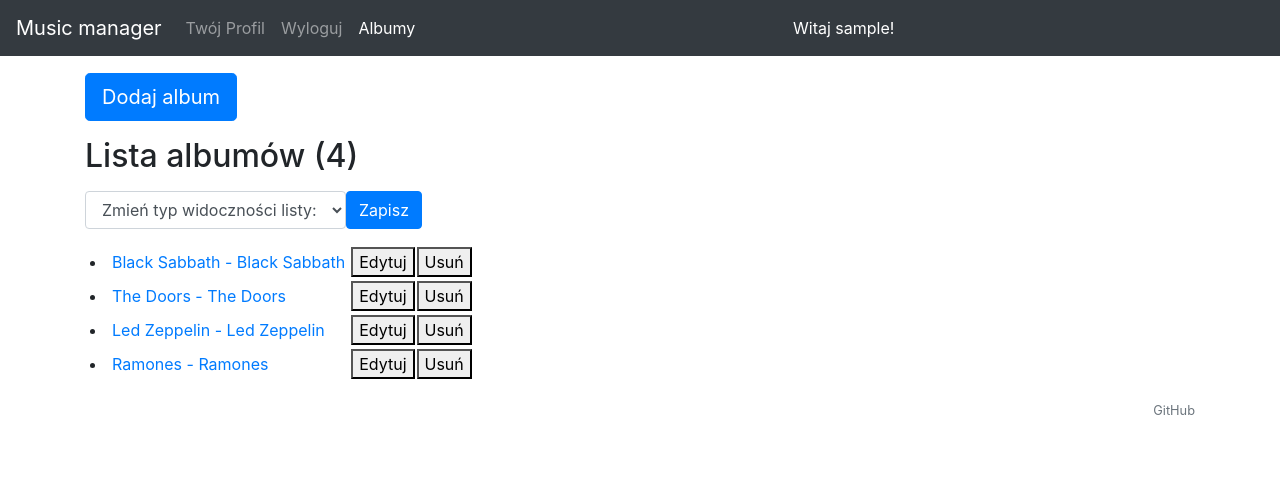
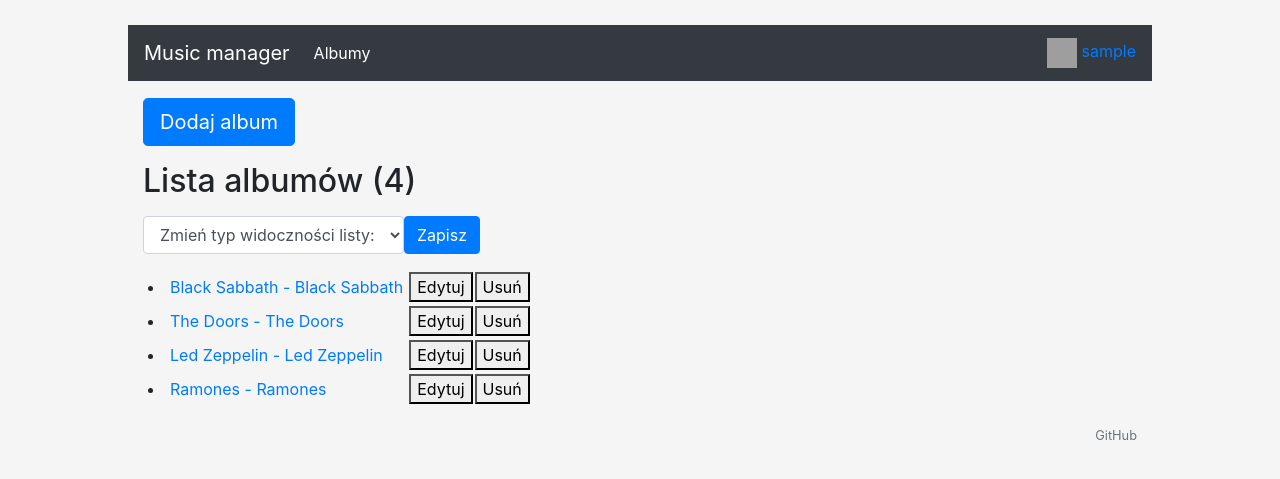
Before and after one commit to pyloveorg/music_manager, a Flask app: page /records/ in a window 1280 px wide. Shown: the top 479 px of the page. Run offline with Flask 2, Linux system fonts and the light colour scheme; a user stored in the database is signed in; data comes from the database, SQL or seed files in the repository; some libraries are stand-ins or nearby versions; grey boxes are pictures that could not be loaded.

Commit message:
improved menu: added drop-down list for the logged-in user

```diff
--- a/static/css/my_style.css
+++ b/static/css/my_style.css
@@ -1,5 +1,13 @@
+html{
+    background: WhiteSmoke;
+    padding-top: 25px;
+}
+
+
 body {
-
+    width: 80%;
+    margin: auto;
+    background: none;
 }
 
 pre {
--- a/templates/_base.html
+++ b/templates/_base.html
@@ -10,7 +10,13 @@
 
     <body>
 
-    {% include '_menu.html' %}
+    {% if session['username'] %}
+        {% include '_menu_log.html' %}
+    {% endif %}
+    {% if not session['username'] %}
+        {% include '_menu_no_log.html' %}
+    {% endif %}
+
 
     <div class="container">
         <div class="row">
@@ -34,13 +40,8 @@
     {% block content %}{% endblock %}
     </div>
 
-    <footer class="footer py-3">
-        <div class="container text-right">
-            <a class="text-secondary" href="https://github.com/pyloveorg/music_manager" target="_blank" rel="noopener">
-                <small>GitHub</small>
-            </a>
-        </div>
-    </footer>
+
+    {% include '_footer.html' %}
 
     <script src="https://code.jquery.com/jquery-3.2.1.slim.min.js" integrity="sha384-KJ3o2DKtIkvYIK3UENzmM7KCkRr/rE9/Qpg6aAZGJwFDMVNA/GpGFF93hXpG5KkN" crossorigin="anonymous"></script>
     <script src="https://cdnjs.cloudflare.com/ajax/libs/popper.js/1.12.9/umd/popper.min.js" integrity="sha384-ApNbgh9B+Y1QKtv3Rn7W3mgPxhU9K/ScQsAP7hUibX39j7fakFPskvXusvfa0b4Q" crossorigin="anonymous"></script>
--- /dev/null
+++ b/templates/_footer.html
@@ -0,0 +1,9 @@
+
+
+<footer class="footer py-3">
+    <div class="container text-right">
+        <a class="text-secondary" href="https://github.com/pyloveorg/music_manager" target="_blank" rel="noopener">
+            <small>GitHub</small>
+        </a>
+    </div>
+</footer>
--- a/templates/_menu.html
+++ /dev/null
@@ -1,36 +0,0 @@
-<nav class="navbar navbar-expand-md navbar-dark bg-dark">
-    <a class="navbar-brand" href="/">Music manager</a>
-    <button class="navbar-toggler" type="button" data-toggle="collapse" data-target="#navbarsExampleDefault"
-            aria-controls="navbarsExampleDefault" aria-expanded="false" aria-label="Toggle navigation">
-        <span class="navbar-toggler-icon"></span>
-    </button>
-    <div class="collapse navbar-collapse">
-        <ul class="navbar-nav mr-auto">
-
-            {% if not session['username'] %}
-            <li class="nav-item{% if page_id == 'register' %} active{% endif %}">
-                <a class="nav-link" href="/register">Rejestracja</a>
-            </li>
-            <li class="nav-item{% if page_id == 'login' %} active{% endif %}">
-                <a class="nav-link" href="/login">Logowanie</a>
-            </li>
-            {% endif %}
-            {% if session['username'] %}
-              <li class="nav-item{% if page_id == 'user' %} active{% endif %}">
-                  <a class="nav-link" href="{{ url_for('user', username=session.username) }}">Twój Profil</a>
-              </li>
-              <li class="nav-item{% if page_id == 'logout' %} active{% endif %}">
-                  <a class="nav-link" href="/logout">Wyloguj</a>
-              </li>
-            {% endif %}
-            <li class="nav-item{% if page_id == 'records' %} active{% endif %}">
-                <a class="nav-link" href="{{ url_for('get_records') }}">Albumy</a>
-            </li>
-        </ul>
-    </div>
-    {% if session['username'] %}
-    <div style="color:white; " class="collapse navbar-collapse">
-        Witaj {{session.username}}!
-    </div>
-    {% endif %}
-</nav>
--- /dev/null
+++ b/templates/_menu_log.html
@@ -0,0 +1,28 @@
+<nav class="navbar navbar-expand-md navbar-dark bg-dark">
+    <a class="navbar-brand" href="/">Music manager</a>
+    <button class="navbar-toggler" type="button" data-toggle="collapse" data-target="#navbarsExampleDefault"
+            aria-controls="navbarsExampleDefault" aria-expanded="false" aria-label="Toggle navigation">
+        <span class="navbar-toggler-icon"></span>
+    </button>
+    <div class="collapse navbar-collapse">
+        <ul class="navbar-nav mr-auto">
+            <li class="nav-item{% if page_id == 'records' %} active{% endif %}">
+                <a class="nav-link" href="{{ url_for('get_records') }}">Albumy</a>
+            </li>
+        </ul>
+    </div>
+
+    <div class="dropdown">
+          <a href="#" data-toggle="dropdown"><img src="https://www.gravatar.com/avatar/%7B%7D?d=identicon&s=200" height="30" width="30">  <!-- tymczasowo dowolny plik png -->
+              {{session.username}}
+          </a>
+          <ul class="dropdown-menu" role="menu">
+              <li><a class="nav-link" href="{{ url_for('user',username=session.username)}}">Twój profil</a></li>
+              <li><a class="nav-link" href="/edit_profile">Edytuj profil</a></li>
+              <li><a class="nav-link" href="#">Zmień hasło</a></li>
+              <li><a class="nav-link" href="/logout">Wyloguj</a></li>
+
+          </ul>
+    </div>
+
+</nav>
--- a/templates/record-list.html
+++ b/templates/record-list.html
@@ -43,14 +43,14 @@
                  <h5>Twoja lista jest <span class="text-info font-weight-bold">{{ list_type }}</span></h5>
                 {% endif %}-->
                 <form action="/type-list" method="post" class="form-inline formtypelist">
-            <select class="form-control" id="selectListType" name="list-type">                                     <option selected disabled>Zmień typ widoczności listy:</option>
+                    <select class="form-control" id="selectListType" name="list-type">
+                        <option selected disabled>Zmień typ widoczności listy:</option>
                         <option value="publiczna">Publiczna</option>
                         <option value="prywatna">Prywatna</option>
                         <option value="dla znajomych">Tylko dla znajomych</option>
                     </select>
                     <button type="submit" name="listtypesubmit" class="btn btn-primary">Zapisz</button>
                 </form>
-
             {% endif %}
 
             <table>
@@ -59,18 +59,20 @@
                         <tr>
                             <td>
                                 <li class="p-1">
-                    <a href="{{ url_for('get_record', id=record.id) }}">{{ record.artist }} - {{ record.title }}</a>
+                                    <a href="{{ url_for('get_record', id=record.id) }}">{{ record.artist }} - {{ record.title
+                                        }}</a>
                                 </li>
                             </td>
                             {% if session['username'] %}
-                <td >
+                            <td>
                                 <!-- Przycisk uruchamiający modal dla EDYTUJ -->
                                 <button data-toggle="modal" data-target="#myModal2{{record.id}}">
                                     Edytuj
                                 </button>
 
                                 <!-- Modal -->
-                    <div class="modal fade" id="myModal2{{record.id}}" tabindex="-1" role="dialog" aria-labelledby="myModalLabel" aria-hidden="true">
+                                <div class="modal fade" id="myModal2{{record.id}}" tabindex="-1" role="dialog"
+                                     aria-labelledby="myModalLabel" aria-hidden="true">
                                     <div class="modal-dialog">
                                         <div class="modal-content">
                                             <div class="modal-header">
@@ -79,21 +81,26 @@
                                             <form action="/records/edit" method="post">
                                                 <div class="modal-body">
                                                     <input type="hidden" name="edit_id" value="{{record.id}}"><br>
-                                    Artysta: <input type="text" name="artist" required value="{{record.artist}}"><br>
-                                    Tytuł albumu:    <input type="text" name="title" required value="{{record.title}}"><br>
+                                                    Artysta: <input type="text" name="artist" required
+                                                                    value="{{record.artist}}"><br>
+                                                    Tytuł albumu: <input type="text" name="title" required
+                                                                         value="{{record.title}}"><br>
                                                 </div>
                                                 <div class="modal-footer">
-                                <button type="button" class="btn btn-default" data-dismiss="modal">Zamknij</button>
-                                <button type="submit" class="btn btn-default" name="formularz">Edytuj album</button>
+                                                    <button type="button" class="btn btn-default" data-dismiss="modal">Zamknij
+                                                    </button>
+                                                    <button type="submit" class="btn btn-default" name="formularz">Edytuj
+                                                        album
+                                                    </button>
                                                 </div>
                                             </form>
                                         </div>
                                     </div>
                                 </div>
                             </td>
-                <td >
+                            <td>
                                 <form action="/delete_record" method="post">
-                        <input type="hidden" value="{{record.id}}" name="id_delete" />
+                                    <input type="hidden" value="{{record.id}}" name="id_delete"/>
                                     <button type="submit">Usuń</button>
                                 </form>
                             </td>
@@ -102,7 +109,9 @@
                     {% endfor %}
                 </ul>
             </table>
+        {% endif %}
     </div>
 </div>
-{% endif %}
+
+
 {% endblock %}
```
Also changed, not shown: templates/_menu_no_log.html (added, +23 -0 lines), templates/record.html (+11 -15 lines), static/img/avatars/ewelina.png (added). Lines whose indentation alone changed are shown as unchanged.
